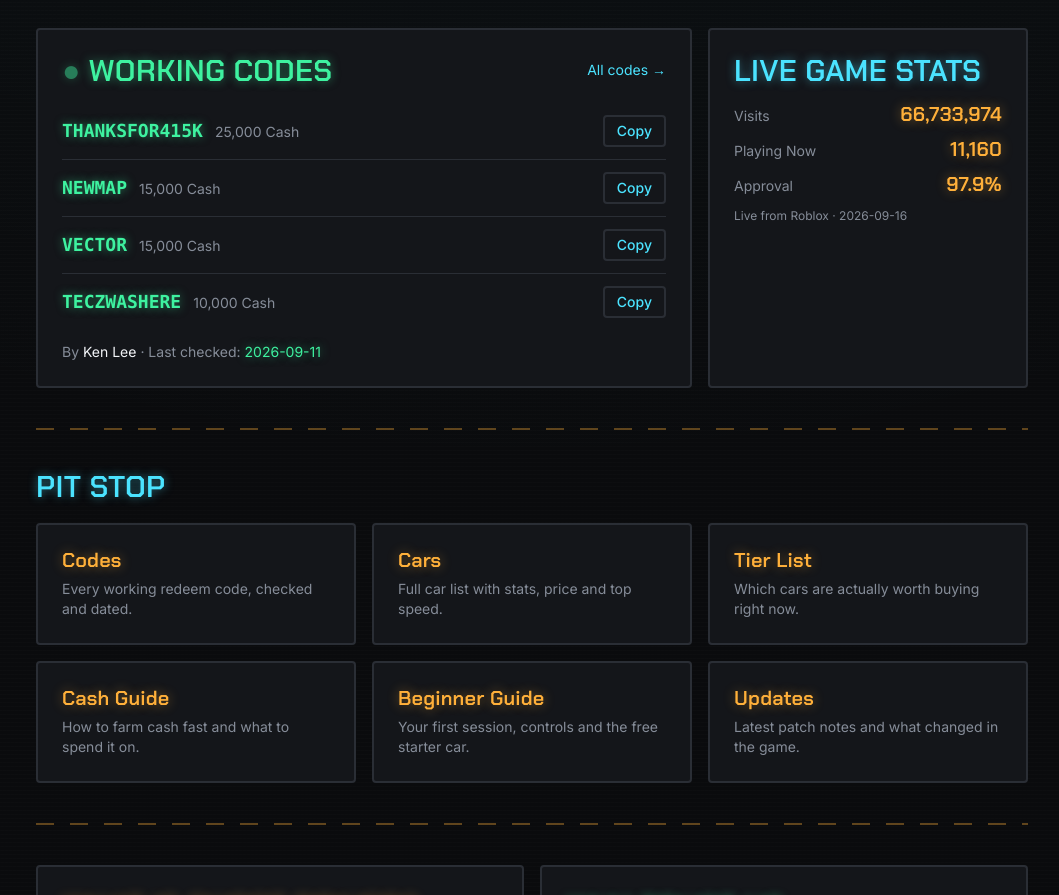
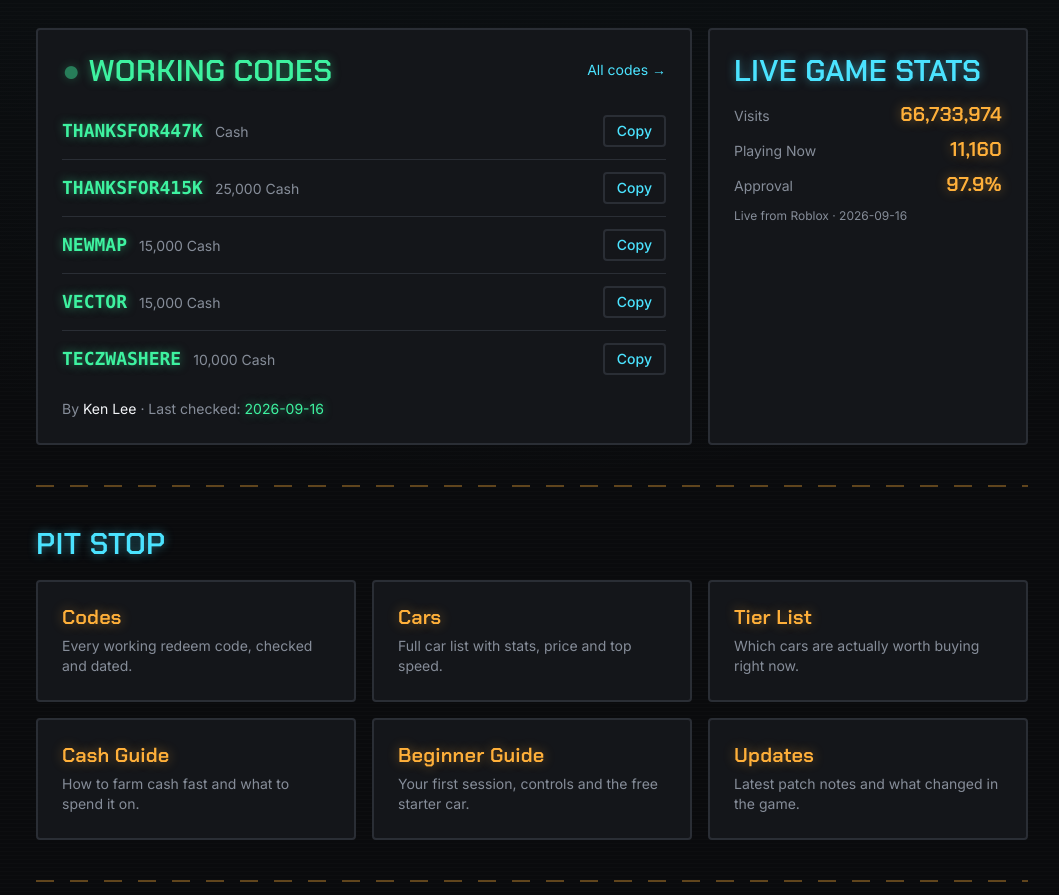
Before and after one commit to ken-fs/ghostdriver, a Next.js app: page / in a window 1280 px wide. Shown: the part 960-1855 px from the top of the page, without its empty margins (108-1167 px from the left). Built offline with nearby package versions, Linux system fonts and the light colour scheme.

Commit message:
codes: THANKSFOR447K active (GameRant + 2 creator videos); REVIVE unconfirmed

```diff
--- a/src/data/codes.ts
+++ b/src/data/codes.ts
@@ -8,6 +8,12 @@
  * 20:31 UTC. THANKSFOR350K retired the same wave (THG explicit + IGN expired
  * list direction + PocketTactics). Note: the milestone skipped 400K naming —
  * the drop was THANKSFOR415K.
+ * Update (2026-09-16): THANKSFOR447K confirmed active — GameRant (September
+ * list, marked NEW) + two creator redemption videos (ItsChalls Sep 14,
+ * LRo8zOX9guc). Amount unconfirmed (creator estimated ~25K Cash). REVIVE
+ * added as unconfirmed — GameRant NEW + one creator redemption, but
+ * GameRant's list still carries settled-expired codes, so awaiting a
+ * cleaner second source.
  */
 export interface GameCode {
   code: string;
@@ -17,9 +23,19 @@ export interface GameCode {
 }
 
 /** Date the codes list was last human-verified (drives the freshness stamp). */
-export const CODES_LAST_CHECKED = "2026-09-11";
+export const CODES_LAST_CHECKED = "2026-09-16";
 
 export const CODES: GameCode[] = [
+  {
+    // 447K-likes milestone (400K naming skipped, same as 415K). 2026-09-16:
+    // confirmed active — GameRant (September, NEW) + creator redemption
+    // videos ItsChalls (Sep 14) and LRo8zOX9guc. First flagged unconfirmed
+    // in the Sep 16 patrol; GameRant was the second source.
+    code: "THANKSFOR447K",
+    reward: "Cash",
+    status: "active",
+    note: "Likes milestone. Amount unconfirmed — a creator redemption suggested ~25,000 Cash.",
+  },
   {
     // 415K-likes milestone (the 400K naming was skipped). 2026-09-11:
     // 3-source — TryHardGuides (Sep 6), RadioTimes (has reward values),
@@ -48,6 +64,16 @@ export const CODES: GameCode[] = [
     reward: "10,000 Cash",
     status: "active",
     note: "Creator code (TEGZ), same pattern as SINCEROWASHERE.",
+  },
+  {
+    // 2026-09-16: surfaced in GameRant's September list (NEW) + one creator
+    // redemption video (LRo8zOX9guc, ~25K Cash estimated). GameRant still
+    // lists settled-expired codes (THANKSFOR1MIL/SORRYFORLATE), so this
+    // stays unconfirmed until RadioTimes/IGN/THG corroborates.
+    code: "REVIVE",
+    reward: "Cash",
+    status: "unconfirmed",
+    note: "Surfaced mid-Sep 2026 — GameRant (NEW) + one creator redemption; amount unconfirmed (~25,000 Cash est.).",
   },
   {
     // 2026-09-11: retired in the Sep 10 update wave — THG (Sep 6) lists it
```
